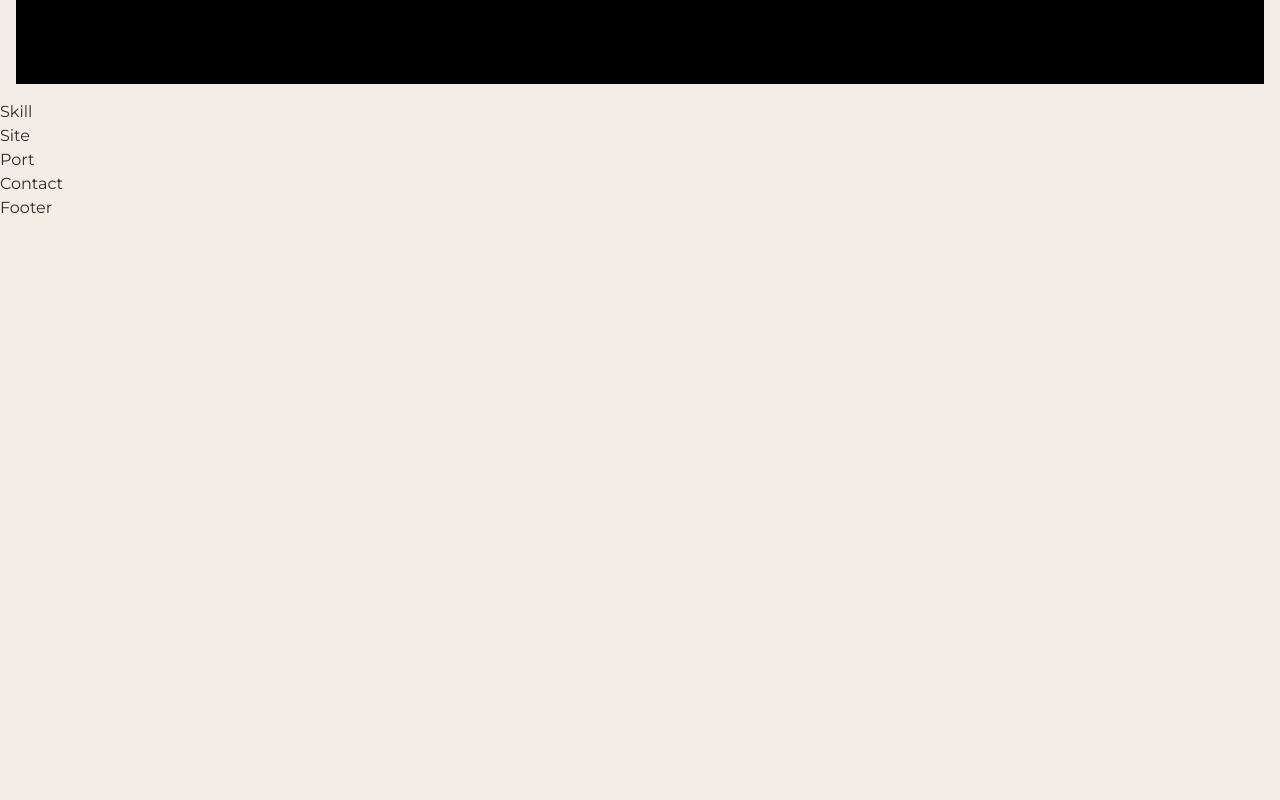
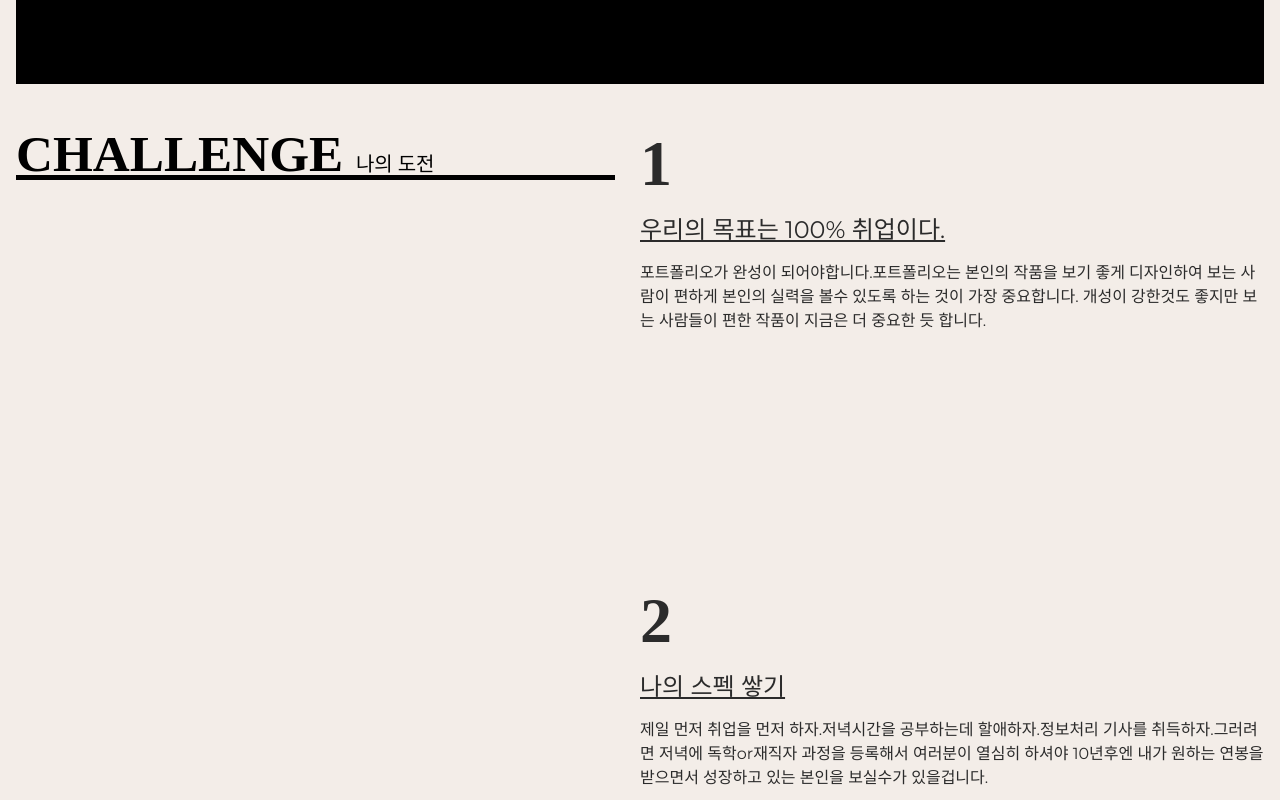
Before and after one commit to kkghkh123/himedia, a React (Create React App) app: page / in a window 1280 px wide. Shown: the part 700-1500 px from the top of the page. Before the commit the page ends 920 px from the top, so only its background shows below. Built offline with nearby package versions, Linux system fonts and the light colour scheme; a small style sheet from the web is missing; a web font is replaced by a local one.

Commit message:
8_skill_완성

```diff
--- a/src/assets/scss/section/_intro.scss
+++ b/src/assets/scss/section/_intro.scss
@@ -26,6 +26,7 @@
         align-items: center;
         justify-content: center;
         flex-direction: column;
+        position: relative;
 
         .text{
             font-size: 3vw;
--- /dev/null
+++ b/src/assets/scss/section/_skill.scss
@@ -0,0 +1,57 @@
+.skill_inner{
+    padding: 16px;
+    display: flex;
+    justify-content: space-between;
+
+    @media(max-width:960px){flex-direction: column;}
+    .skill_title{
+        position: sticky;
+        top: 70px;
+        left: 0;
+        width: 48%;
+        height: 5vw;
+        font-size: 4vw;
+        font-weight: 900;
+        font-family: var(--mainKor-font);
+        text-transform: uppercase;
+        color: var(--black);
+        border-bottom: 0.4vw solid var(--black);
+
+        @media(max-width:960px){
+            width: 100%;
+            top: 60px;
+            margin-bottom: 10vw;
+            font-size: 30px;
+            height: auto;
+            background-color: var(--mainBg-color);
+        }
+
+        em{
+            font-size: 1.25rem;
+            font-weight: 400;
+        }
+    }
+
+    .skill_desc{
+        width: 50%;
+        @media(max-width:960px){width: 100%;}
+
+        span{
+            font-size: 5vw;
+            font-weight: 900;
+            line-height: 1.5;
+            font-family: var(--mainNum-font);
+
+            @media(max-width:960px){font-size: 3vw;}
+        }
+        h3{
+            font-size: 1.5rem;
+            text-decoration: underline;
+            margin-bottom: 1vw;
+        }
+        p{
+            margin-bottom: 30vh;
+            font-size: 1rem;
+        }
+    }
+}
--- a/src/assets/scss/style.scss
+++ b/src/assets/scss/style.scss
@@ -10,3 +10,4 @@
 @import "./section/skip";
 @import "./section/header";
 @import "./section/intro";
+@import"./section/skill";
--- a/src/components/Skill.jsx
+++ b/src/components/Skill.jsx
@@ -1,8 +1,38 @@
 import React from 'react'
+
+const skillText=[
+    {
+        title:"우리의 목표는 100% 취업이다.",
+        desc:"포트폴리오가 완성이 되어야합니다.포트폴리오는 본인의 작품을 보기 좋게 디자인하여 보는 사람이 편하게 본인의 실력을 볼수 있도록 하는 것이 가장 중요합니다. 개성이 강한것도 좋지만 보는 사람들이 편한 작품이 지금은 더 중요한 듯 합니다."
+    },
+    {
+        title:"나의 스펙 쌓기",
+        desc:"제일 먼저 취업을 먼저 하자.저녁시간을 공부하는데 할애하자.정보처리 기사를 취득하자.그러려면 저녁에 독학or재직자 과정을 등록해서 여러분이 열심히 하셔야 10년후엔 내가 원하는 연봉을 받으면서 성장하고 있는 본인을 보실수가 있을겁니다."
+    },
+    {
+        title:"꿈을 키워가자.",
+        desc:"현실적인 꿈을 가지고 그것을 이루기 위해서 노력을 합시다.올해안에 여친을 만들자라던지, 내년엔 적금 부어서 스페인을 간다던가 하는 현실 가능한 꿈을 만들어서 그것을 위해 나의 열정과 노력을 다해봅시다."
+    },
+]
 
 const Skill = () => {
   return (
-    <div>Skill</div>
+    <section id='skill'>
+      <div className="skill_inner">
+        <h2 className='skill_title'>
+          Challenge <em>나의 도전</em>
+        </h2>
+        <div className="skill_desc">
+            {skillText.map((skill,key)=>(
+                <div key={key}>
+                <span>{key+1}</span>
+                <h3>{skill.title}</h3>
+                <p>{skill.desc}</p>
+              </div>
+            ))}
+        </div>
+      </div>
+    </section>
   )
 }
 
```
